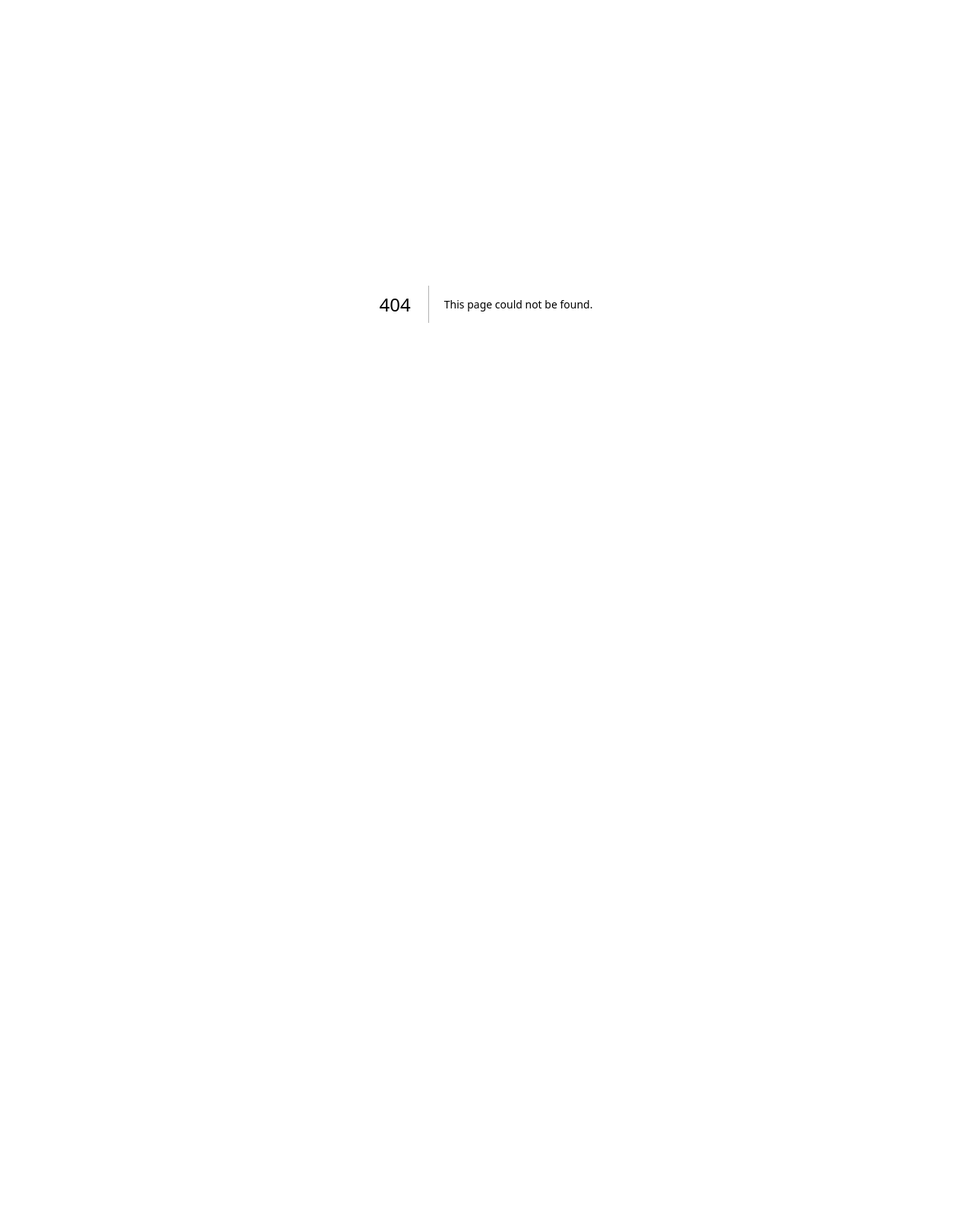
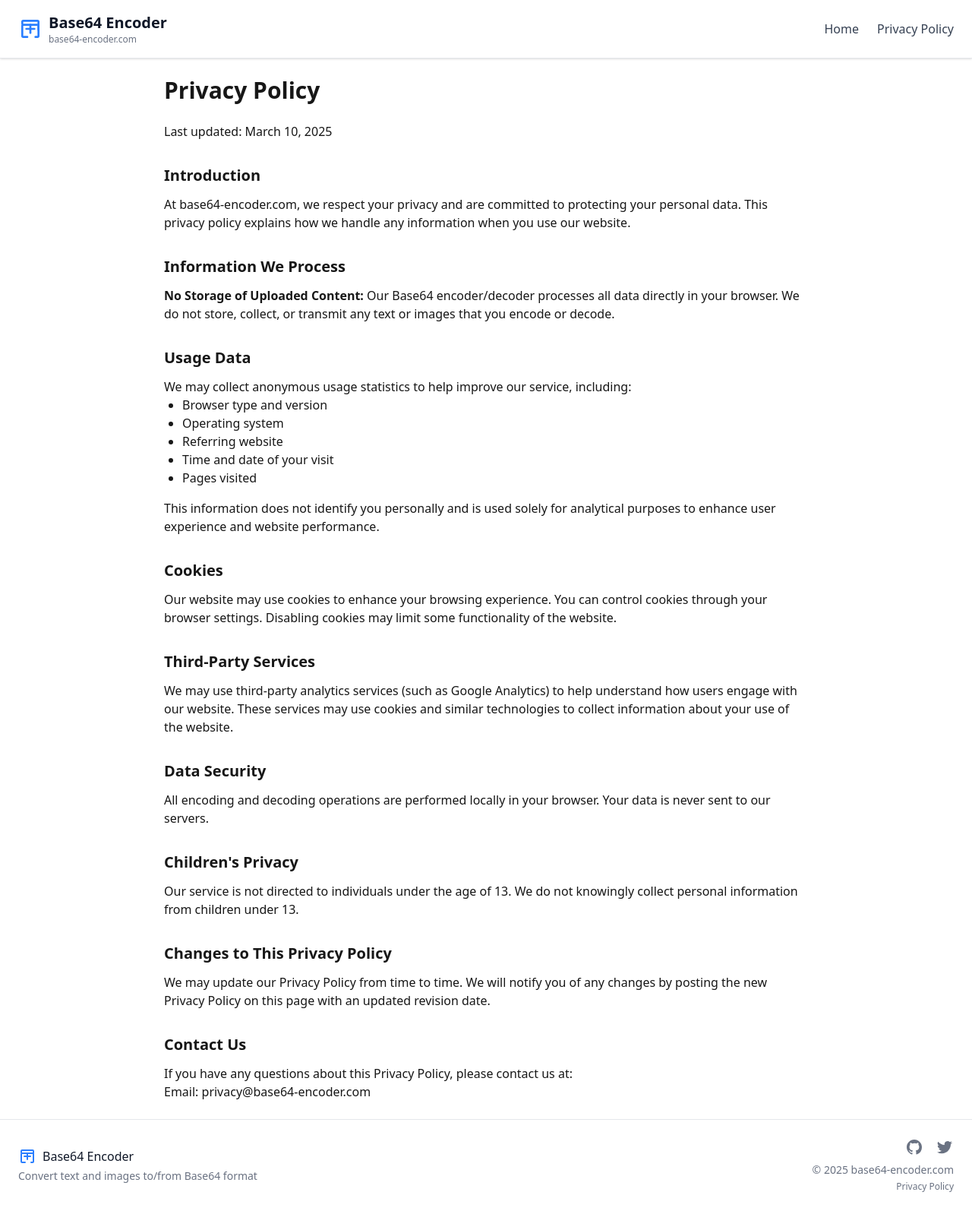
Before and after one commit to TheAceMotiur/Base64-Encoder, a Next.js app: page /privacy-policy in a window 1280 px wide. Before the commit this address had no page. Shown: the whole page at 76% size. Before the commit the page ends 800 px from the top, so only its background shows below. Built offline with nearby package versions, Linux system fonts and the light colour scheme.

Commit message:
add Privacy Policy page and layout; enhance main layout with Header and Footer components

```diff
--- a/src/app/layout.tsx
+++ b/src/app/layout.tsx
@@ -1,6 +1,8 @@
 import type { Metadata } from "next";
 import { Geist, Geist_Mono } from "next/font/google";
 import "./globals.css";
+import Header from "@/components/Header";
+import Footer from "@/components/Footer";
 
 const geistSans = Geist({
   variable: "--font-geist-sans",
@@ -13,8 +15,9 @@ const geistMono = Geist_Mono({
 });
 
 export const metadata: Metadata = {
-  title: "Base64 Encoder/Decoder",
-  description: "A tool to encode and decode text and images to/from Base64 format",
+  title: "Base64 Encoder/Decoder - Convert Text & Images",
+  description: "A tool to encode and decode text and images to/from Base64 format. Easy to use and secure.",
+  metadataBase: new URL("https://base64-encoder.com"),
 };
 
 export default function RootLayout({
@@ -25,9 +28,13 @@ export default function RootLayout({
   return (
     <html lang="en">
       <body
-        className={`${geistSans.variable} ${geistMono.variable} antialiased`}
+        className={`${geistSans.variable} ${geistMono.variable} antialiased flex flex-col min-h-screen`}
       >
-        {children}
+        <Header />
+        <main className="flex-1">
+          {children}
+        </main>
+        <Footer />
       </body>
     </html>
   );
--- /dev/null
+++ b/src/app/privacy-policy/layout.tsx
@@ -0,0 +1,14 @@
+import { Metadata } from "next";
+
+export const metadata: Metadata = {
+  title: "Privacy Policy - Base64 Encoder/Decoder",
+  description: "Privacy policy for base64-encoder.com - how we handle your data and protect your privacy",
+};
+
+export default function PrivacyPolicyLayout({
+  children,
+}: {
+  children: React.ReactNode;
+}) {
+  return <>{children}</>;
+}
--- /dev/null
+++ b/src/app/privacy-policy/page.tsx
@@ -0,0 +1,77 @@
+export default function PrivacyPolicy() {
+  return (
+    <div className="max-w-4xl mx-auto p-6">
+      <h1 className="text-3xl font-bold mb-6">Privacy Policy</h1>
+
+      <div className="prose dark:prose-invert max-w-none">
+        <p className="mb-4">Last updated: {new Date().toLocaleDateString('en-US', { month: 'long', day: 'numeric', year: 'numeric' })}</p>
+
+        <h2 className="text-xl font-semibold mt-8 mb-3">Introduction</h2>
+        <p>
+          At base64-encoder.com, we respect your privacy and are committed to protecting your personal data.
+          This privacy policy explains how we handle any information when you use our website.
+        </p>
+
+        <h2 className="text-xl font-semibold mt-8 mb-3">Information We Process</h2>
+        <p>
+          <strong>No Storage of Uploaded Content:</strong> Our Base64 encoder/decoder processes all data directly
+          in your browser. We do not store, collect, or transmit any text or images that you encode or decode.
+        </p>
+
+        <h2 className="text-xl font-semibold mt-8 mb-3">Usage Data</h2>
+        <p>
+          We may collect anonymous usage statistics to help improve our service, including:
+        </p>
+        <ul className="list-disc pl-6 mb-4">
+          <li>Browser type and version</li>
+          <li>Operating system</li>
+          <li>Referring website</li>
+          <li>Time and date of your visit</li>
+          <li>Pages visited</li>
+        </ul>
+        <p>
+          This information does not identify you personally and is used solely for analytical purposes to enhance
+          user experience and website performance.
+        </p>
+
+        <h2 className="text-xl font-semibold mt-8 mb-3">Cookies</h2>
+        <p>
+          Our website may use cookies to enhance your browsing experience. You can control cookies through your
+          browser settings. Disabling cookies may limit some functionality of the website.
+        </p>
+
+        <h2 className="text-xl font-semibold mt-8 mb-3">Third-Party Services</h2>
+        <p>
+          We may use third-party analytics services (such as Google Analytics) to help understand how users engage
+          with our website. These services may use cookies and similar technologies to collect information about your
+          use of the website.
+        </p>
+
+        <h2 className="text-xl font-semibold mt-8 mb-3">Data Security</h2>
+        <p>
+          All encoding and decoding operations are performed locally in your browser. Your data is never sent to our servers.
+        </p>
+
+        <h2 className="text-xl font-semibold mt-8 mb-3">Children's Privacy</h2>
+        <p>
+          Our service is not directed to individuals under the age of 13. We do not knowingly collect personal
+          information from children under 13.
+        </p>
+
+        <h2 className="text-xl font-semibold mt-8 mb-3">Changes to This Privacy Policy</h2>
+        <p>
+          We may update our Privacy Policy from time to time. We will notify you of any changes by posting the new
+          Privacy Policy on this page with an updated revision date.
+        </p>
+
+        <h2 className="text-xl font-semibold mt-8 mb-3">Contact Us</h2>
+        <p>
+          If you have any questions about this Privacy Policy, please contact us at:
+        </p>
+        <p>
+          Email: privacy@base64-encoder.com
+        </p>
+      </div>
+    </div>
+  );
+}
--- /dev/null
+++ b/src/components/Footer.tsx
@@ -0,0 +1,60 @@
+import Link from "next/link";
+
+export default function Footer() {
+  return (
+    <footer className="bg-white dark:bg-gray-900 border-t border-gray-200 dark:border-gray-800 mt-auto">
+      <div className="max-w-7xl mx-auto px-4 sm:px-6 py-6">
+        <div className="flex flex-col md:flex-row justify-between items-center">
+          <div className="mb-4 md:mb-0">
+            <div className="flex items-center gap-2">
+              <svg
+                xmlns="http://www.w3.org/2000/svg"
+                className="h-6 w-6 text-blue-500"
+                viewBox="0 0 24 24"
+                fill="none"
+                stroke="currentColor"
+                strokeWidth="2"
+                strokeLinecap="round"
+                strokeLinejoin="round"
+              >
+                <path d="M4 7V5a1 1 0 0 1 1-1h14a1 1 0 0 1 1 1v14a1 1 0 0 1-1 1h-2" />
+                <path d="M9 20H5a1 1 0 0 1-1-1V9a1 1 0 0 1 1-1h14a1 1 0 0 1 1 1v4" />
+                <path d="M8 12h8" />
+                <path d="M12 16v-8" />
+              </svg>
+              <span className="font-medium text-gray-900 dark:text-white">Base64 Encoder</span>
+            </div>
+            <p className="text-sm text-gray-500 dark:text-gray-400 mt-1">
+              Convert text and images to/from Base64 format
+            </p>
+          </div>
+
+          <div className="flex flex-col items-center md:items-end">
+            <div className="flex space-x-4 mb-2">
+              <a href="https://github.com" className="text-gray-500 hover:text-gray-700 dark:hover:text-gray-300" aria-label="GitHub">
+                <svg className="h-6 w-6" fill="currentColor" viewBox="0 0 24 24">
+                  <path fillRule="evenodd" d="M12 2C6.477 2 2 6.484 2 12.017c0 4.425 2.865 8.18 6.839 9.504.5.092.682-.217.682-.483 0-.237-.008-.868-.013-1.703-2.782.605-3.369-1.343-3.369-1.343-.454-1.158-1.11-1.466-1.11-1.466-.908-.62.069-.608.069-.608 1.003.07 1.531 1.032 1.531 1.032.892 1.53 2.341 1.088 2.91.832.092-.647.35-1.088.636-1.338-2.22-.253-4.555-1.113-4.555-4.951 0-1.093.39-1.988 1.029-2.688-.103-.253-.446-1.272.098-2.65 0 0 .84-.27 2.75 1.026A9.564 9.564 0 0112 6.844c.85.004 1.705.115 2.504.337 1.909-1.296 2.747-1.027 2.747-1.027.546 1.379.202 2.398.1 2.651.64.7 1.028 1.595 1.028 2.688 0 3.848-2.339 4.695-4.566 4.943.359.309.678.92.678 1.855 0 1.338-.012 2.419-.012 2.747 0 .268.18.58.688.482A10.019 10.019 0 0022 12.017C22 6.484 17.522 2 12 2z" clipRule="evenodd"></path>
+                </svg>
+              </a>
+              <a href="https://twitter.com" className="text-gray-500 hover:text-gray-700 dark:hover:text-gray-300" aria-label="Twitter">
+                <svg className="h-6 w-6" fill="currentColor" viewBox="0 0 24 24">
+                  <path d="M8.29 20.251c7.547 0 11.675-6.253 11.675-11.675 0-.178 0-.355-.012-.53A8.348 8.348 0 0022 5.92a8.19 8.19 0 01-2.357.646 4.118 4.118 0 001.804-2.27 8.224 8.224 0 01-2.605.996 4.107 4.107 0 00-6.993 3.743 11.65 11.65 0 01-8.457-4.287 4.106 4.106 0 001.27 5.477A4.072 4.072 0 012.8 9.713v.052a4.105 4.105 0 003.292 4.022 4.095 4.095 0 01-1.853.07 4.108 4.108 0 003.834 2.85A8.233 8.233 0 012 18.407a11.616 11.616 0 006.29 1.84"></path>
+                </svg>
+              </a>
+            </div>
+            <div className="text-center md:text-right">
+              <p className="text-sm text-gray-500 dark:text-gray-400">
+                © {new Date().getFullYear()} base64-encoder.com
+              </p>
+              <div className="text-xs text-gray-500 dark:text-gray-400 mt-1">
+                <Link href="/privacy-policy" className="hover:text-blue-500 dark:hover:text-blue-400">
+                  Privacy Policy
+                </Link>
+              </div>
+            </div>
+          </div>
+        </div>
+      </div>
+    </footer>
+  );
+}
--- /dev/null
+++ b/src/components/Header.tsx
@@ -0,0 +1,42 @@
+import Link from "next/link";
+
+export default function Header() {
+  return (
+    <header className="bg-white dark:bg-gray-900 shadow-sm border-b border-gray-200 dark:border-gray-800">
+      <div className="max-w-7xl mx-auto px-4 sm:px-6 py-4">
+        <div className="flex justify-between items-center">
+          <Link href="/" className="flex items-center gap-2">
+            <svg
+              xmlns="http://www.w3.org/2000/svg"
+              className="h-8 w-8 text-blue-500"
+              viewBox="0 0 24 24"
+              fill="none"
+              stroke="currentColor"
+              strokeWidth="2"
+              strokeLinecap="round"
+              strokeLinejoin="round"
+            >
+              <path d="M4 7V5a1 1 0 0 1 1-1h14a1 1 0 0 1 1 1v14a1 1 0 0 1-1 1h-2" />
+              <path d="M9 20H5a1 1 0 0 1-1-1V9a1 1 0 0 1 1-1h14a1 1 0 0 1 1 1v4" />
+              <path d="M8 12h8" />
+              <path d="M12 16v-8" />
+            </svg>
+            <div>
+              <h1 className="text-xl font-bold text-gray-900 dark:text-white">Base64 Encoder</h1>
+              <p className="text-xs text-gray-500 dark:text-gray-400">base64-encoder.com</p>
+            </div>
+          </Link>
+
+          <nav className="flex items-center space-x-6">
+            <Link href="/" className="text-gray-700 dark:text-gray-300 hover:text-blue-500 dark:hover:text-blue-400">
+              Home
+            </Link>
+            <Link href="/privacy-policy" className="text-gray-700 dark:text-gray-300 hover:text-blue-500 dark:hover:text-blue-400">
+              Privacy Policy
+            </Link>
+          </nav>
+        </div>
+      </div>
+    </header>
+  );
+}
```
Also changed, not shown: src/app/page.tsx (+12 -12 lines).
